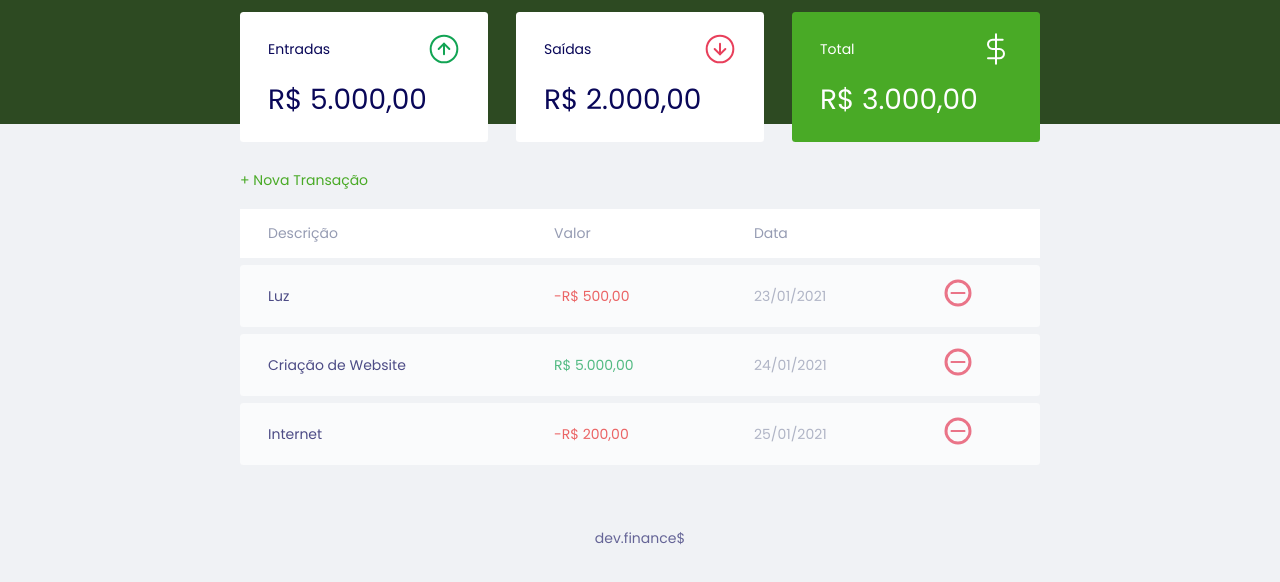
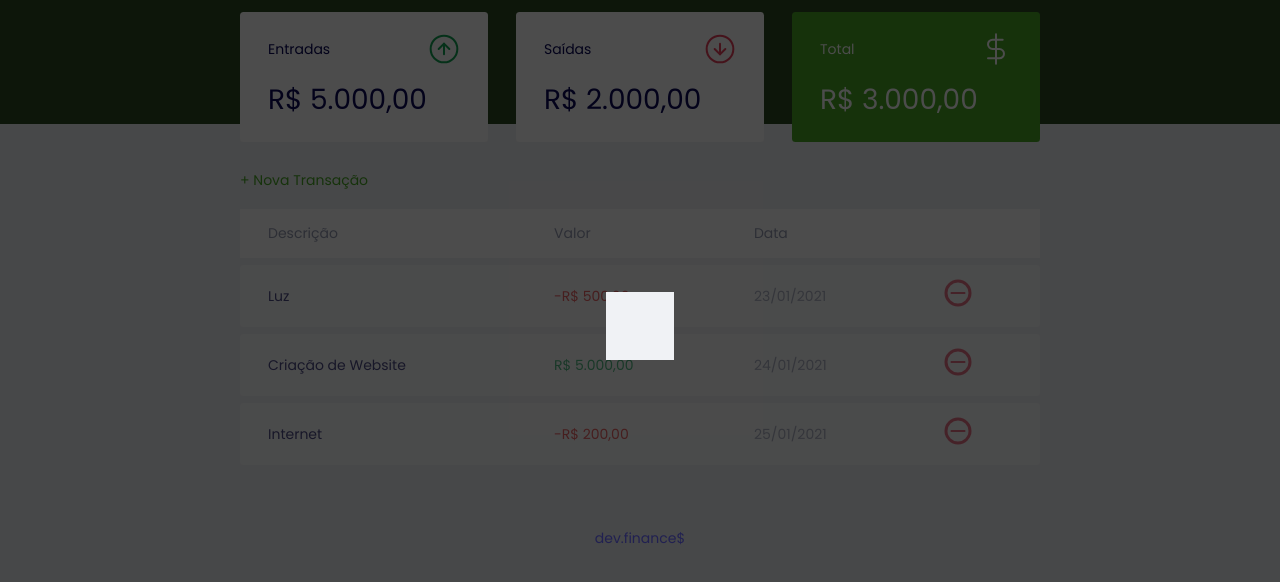
Before and after one commit to buamorim/dev-finance-rocketseat, a plain HTML site: page index.html in a window 1280 px wide. Shown: the part 74-656 px from the top of the page. Drawn offline with Linux system fonts and the light colour scheme.

Commit message:
started modal

```diff
--- a/css/style.css
+++ b/css/style.css
@@ -164,6 +164,31 @@ td.expense {
     color: #e92929;
 }
 
+/* Modal  ====================== */
+.modal-overlay {
+    width: 100%;
+    height: 100%;
+    background-color: rgba(0,0,0, 0.7);
+    position: fixed;
+    top: 0;
+    display: flex;
+    align-items: center;
+    justify-content: center;
+    opacity: 0;
+    visibility: hidden;
+}
+
+.modal-overlay.active {
+    opacity: 1;
+    visibility: visible;
+}
+
+.modal {
+    background: #f0f2f5;
+    padding: 2.4rem;
+    position: relative;
+}
+
 /* Footer ====================== */
 footer {
     text-align: center;
--- a/index.html
+++ b/index.html
@@ -90,6 +90,12 @@
         </section>
     </main>
 
+    <div class="modal-overlay active">
+        <div class="modal">
+
+        </div>
+    </div>
+
     <footer>
         <p>dev.finance$</p>
     </footer>
```
